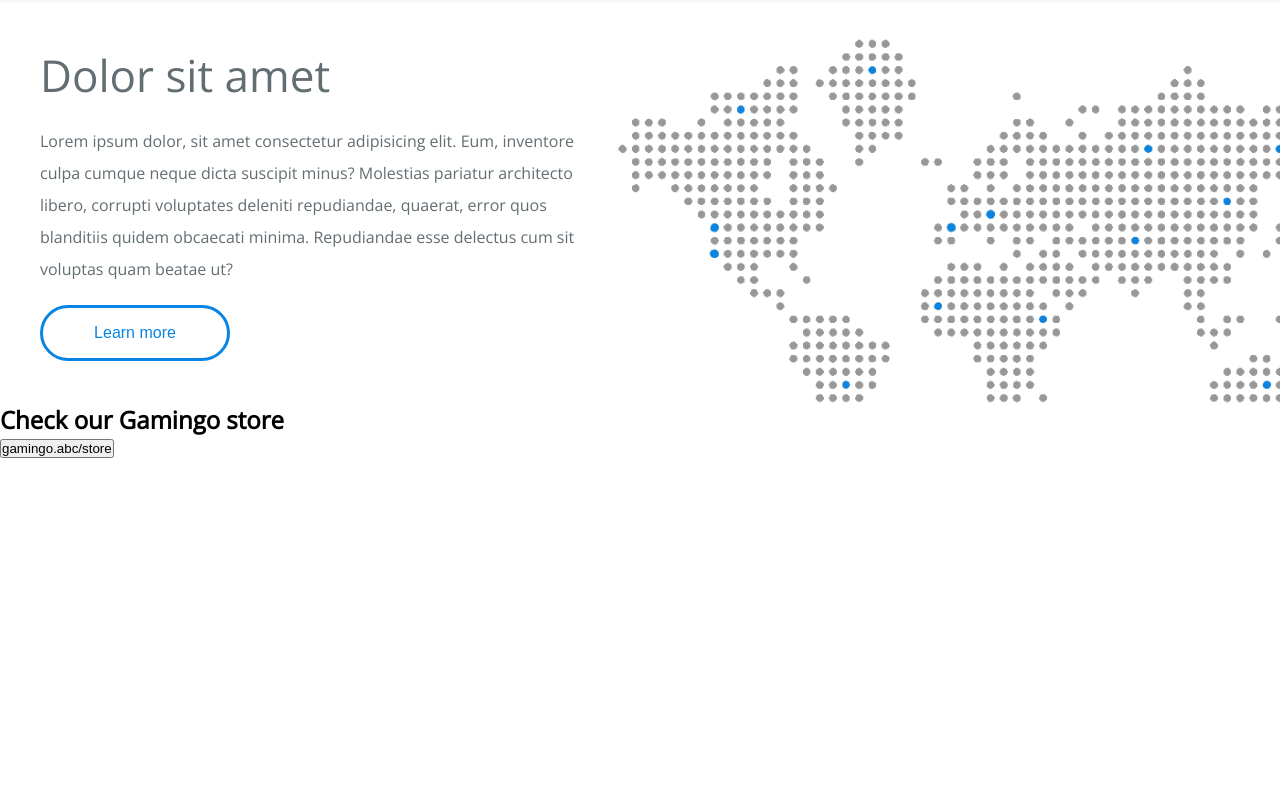
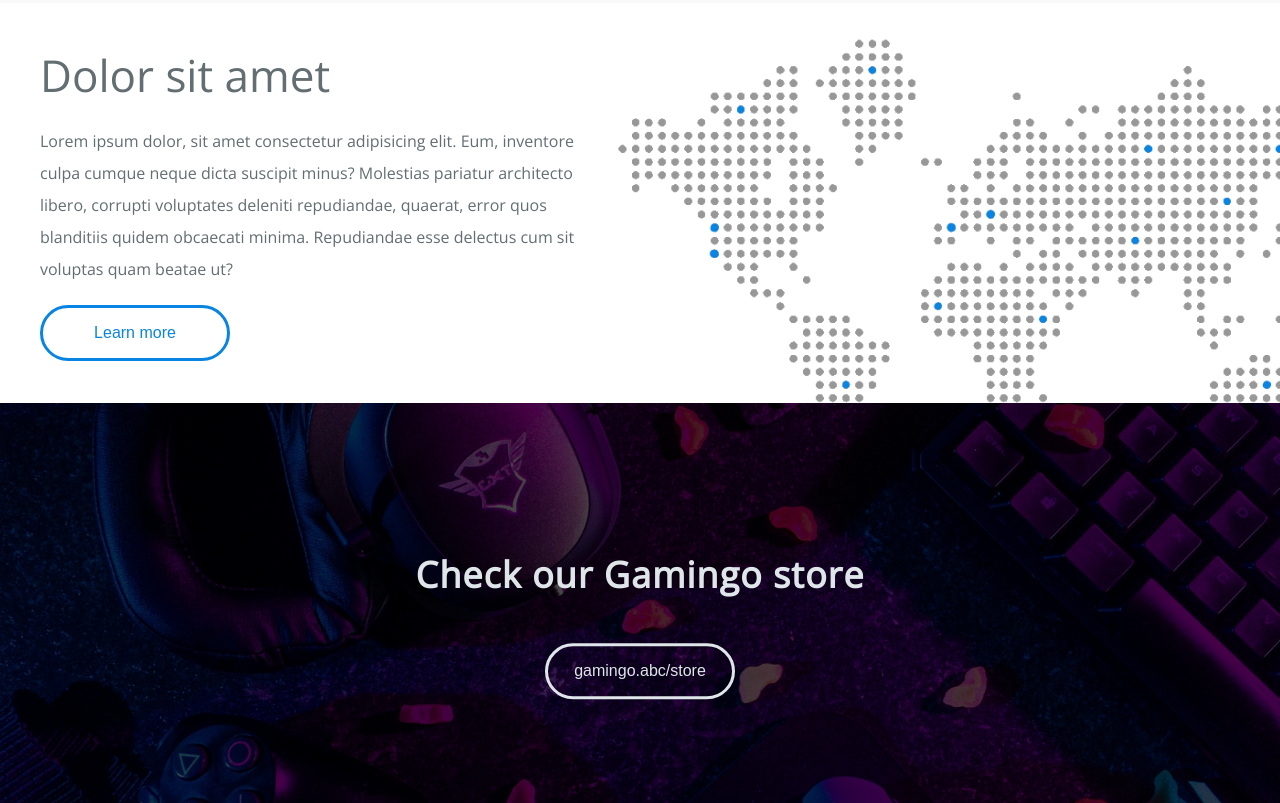
Before and after one commit to MatGom/gamingo, a website: page index.html in a window 1280 px wide. Shown: the part 6322-7125 px from the top of the page. Before the commit the page ends 6780 px from the top, so only its background shows below. Drawn offline with nearby package versions, Linux system fonts and the light colour scheme.

Commit message:
Add styles for store section

```diff
--- a/index.html
+++ b/index.html
@@ -317,7 +317,7 @@
     <section class="store">
         <div class="wrapper">
             <h2>Check our Gamingo store</h2>
-            <button type="button">gamingo.abc/store</button>
+            <button class="btn" type="button">gamingo.abc/store</button>
         </div>
     </section>
 
--- /dev/null
+++ b/sass/_store.scss
@@ -0,0 +1,44 @@
+.store {
+  position: relative;
+  background-image: url('../images/store-hero.jpg');
+  background-position: center;
+  background-size: cover;
+  background-attachment: fixed;
+  height: 50vh;
+
+  &::after {
+    content: '';
+    position: absolute;
+    top: 0;
+    left: 0;
+    background: $darkest-color;
+    width: 100%;
+    height: 100%;
+    opacity: 0.72;
+  }
+
+  .wrapper {
+    padding: 1em;
+    position: absolute;
+    top: 50%;
+    left: 50%;
+    transform: translate(-50%, -50%);
+    width: 100%;
+    text-align: center;
+    z-index: 2;
+
+    h2 {
+      margin: 1.2em;
+      font-size: 36px;
+      color: $light-color;
+      letter-spacing: 1px;
+    }
+
+    .btn {
+      margin: 0 auto;
+      display: flex;
+      justify-content: center;
+      align-items: center;
+    }
+  }
+}
--- a/sass/style.scss
+++ b/sass/style.scss
@@ -90,3 +90,4 @@
 @import 'team';
 @import 'price';
 @import 'branches';
+@import 'store';
```
Also changed, not shown: css/style.css, images/store-hero.jpg (renamed from images/advert-hero.jpg), 1 other file. Lines whose indentation alone changed are shown as unchanged.
